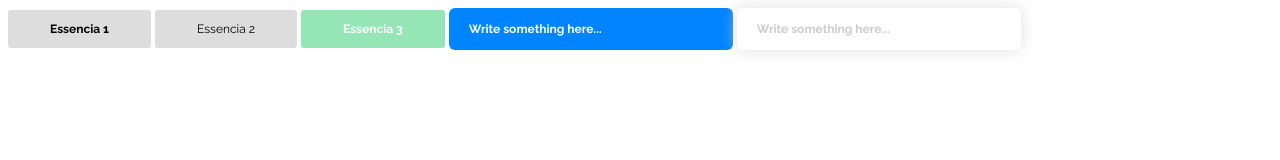
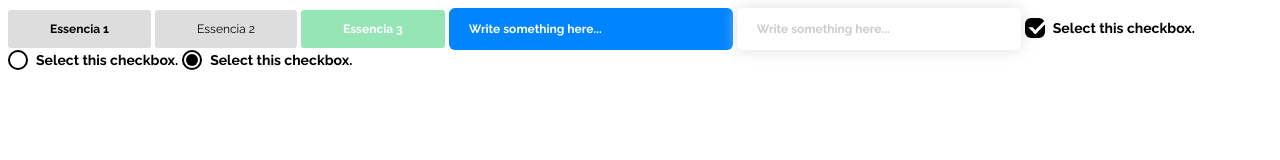
Before and after one commit to essencia-ui/essencia-ui, a plain HTML site: page index.html in a window 1280 px wide. Drawn offline with nearby package versions, Linux system fonts and the light colour scheme; files that its build step writes are made by us from their sources.

Commit message:
Inputs de checkbox e radios

```diff
--- a/index.html
+++ b/index.html
@@ -11,12 +11,29 @@
 
 <body>
   <div>
+
     <button class="ess rounded-s3">Essencia 1</button>
     <button class="ess rounded-s3 font-regular">Essencia 2</button>
     <button class="ess rounded-s3 bg-green light-green-hover" disabled>Essencia 3</button>
 
     <input class="ess rounded-s6 bg-blue" type="text" placeholder="Write something here..." />
     <input class="ess rounded-s6 bg-flat-blue" type="text" placeholder="Write something here..." />
+
+    <div class="ess checkbox">
+      <input id="check" type="checkbox" checked/>
+      <label for="check"> Select this checkbox. </label>
+    </div>
+
+    <div class="ess radio">
+      <input id="radio1" name="radio" type="radio" checked/>
+      <label for="radio1"> Select this checkbox. </label>
+    </div>
+
+    <div class="ess radio">
+      <input id="radio2" name="radio" type="radio" checked/>
+      <label for="radio2"> Select this checkbox. </label>
+    </div>
+
   </div>
 </body>
 
--- /dev/null
+++ b/scss/_checkbox.scss
@@ -0,0 +1,64 @@
+.ess.checkbox {
+  font-weight: 700;
+  position: relative;
+  display: inline-block;
+  user-select: none;
+  font-family: 'Raleway', sans-serif;
+}
+
+.ess.checkbox > input[type=checkbox] {
+  position: absolute;
+  left: -99999px;
+}
+
+.ess.checkbox > input[type=checkbox] + label {
+  cursor: pointer;
+  padding-left: 28px;
+  font-size: 14px;
+}
+
+.ess.checkbox > input[type=checkbox] + label:before {
+  position: absolute;
+  content: '';
+  display: inline-block;
+  top: 0;
+  left: 0;
+  width: 20px;
+  height: 20px;
+  border: 2px solid #000000;
+  border-radius: 6px;
+  transition: .15s;
+}
+
+.ess.checkbox > input[type=checkbox]:checked + label:before {
+  background: #000000;
+  transition: .2s;
+}
+
+.ess.checkbox > input[type=checkbox] + label:after {
+  opacity: 0;
+  position: absolute;
+  content: '';
+  display: inline-block;
+  width: 18px;
+  height: 12px;
+  top: 0px;
+  left: -4px;
+  border: none;
+  transition: all 300ms ease-in-out;
+}
+
+.ess.checkbox > input[type=checkbox]:checked + label:after {
+  opacity: 1;
+  position: absolute;
+  content: '';
+  display: inline-block;
+  width: 19px;
+  height: 10px;
+  top: 1px;
+  left: 4px;
+  border: 3px solid #FFFFFF;
+  border-top-color: transparent;
+  border-right-color: transparent;
+  transform: rotate(-45deg)
+}
--- /dev/null
+++ b/scss/_radio.scss
@@ -0,0 +1,60 @@
+.ess.radio {
+  font-weight: 700;
+  user-select: none;
+  position: relative;
+  display: inline-block;
+  font-family: 'Raleway', sans-serif;
+}
+
+.ess.radio > input[type=radio] {
+  left: -99999px;
+  position: absolute;
+}
+
+.ess.radio > input[type=radio] + label {
+  cursor: pointer;
+  font-size: 14px;
+  padding-left: 28px;
+}
+
+.ess.radio > input[type=radio] + label:before {
+  top: 0;
+  left: 0;
+  content: '';
+  width: 20px;
+  height: 20px;
+  transition: .15s;
+  position: absolute;
+  border-radius: 100%;
+  display: inline-block;
+  border: 2px solid #000000;
+}
+
+.ess.radio > input[type=radio]:checked + label:before {
+  transition: .2s;
+}
+
+.ess.radio > input[type=radio] + label:after {
+  top: 4px;
+  left: 4px;
+  opacity: 0;
+  content: '';
+  width: 12px;
+  height: 12px;
+  position: absolute;
+  border-radius: 100%;
+  display: inline-block;
+  background: #000000;
+}
+
+.ess.radio > input[type=radio]:checked + label:after {
+  opacity: 1;
+  animation: pulse 500ms forwards ease-in-out;
+}
+
+@keyframes pulse {
+  0%   {transform: scale(0);}
+  50%  {transform: scale(1.8);}
+  75%  {transform: scale(0.8);}
+  100% {transform: scale(1);}
+}
--- a/scss/main.scss
+++ b/scss/main.scss
@@ -8,6 +8,8 @@
 
 @import "./button.scss";
 @import "./input-text.scss";
+@import "./checkbox.scss";
+@import "./radio.scss";
 @import "./colors.scss";
 @import "./shapes.scss";
 @import "./typography.scss";
```
